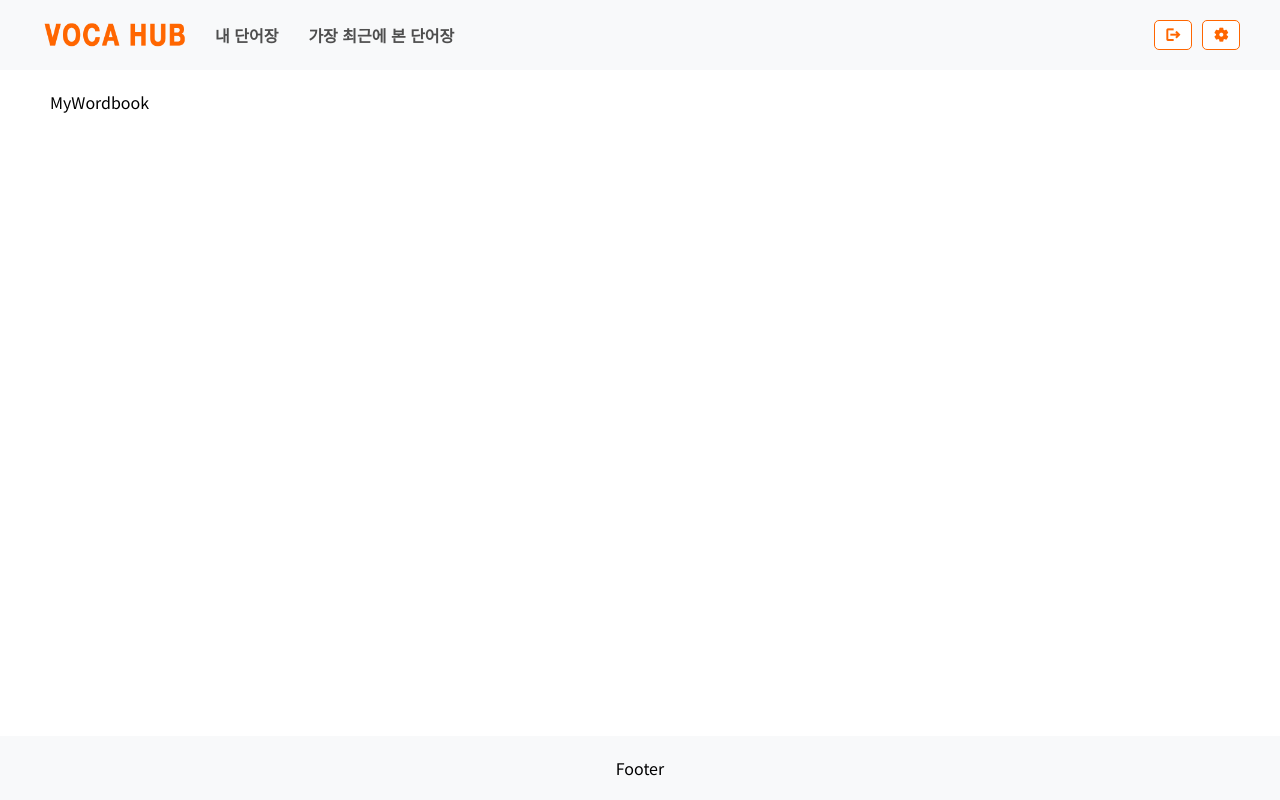
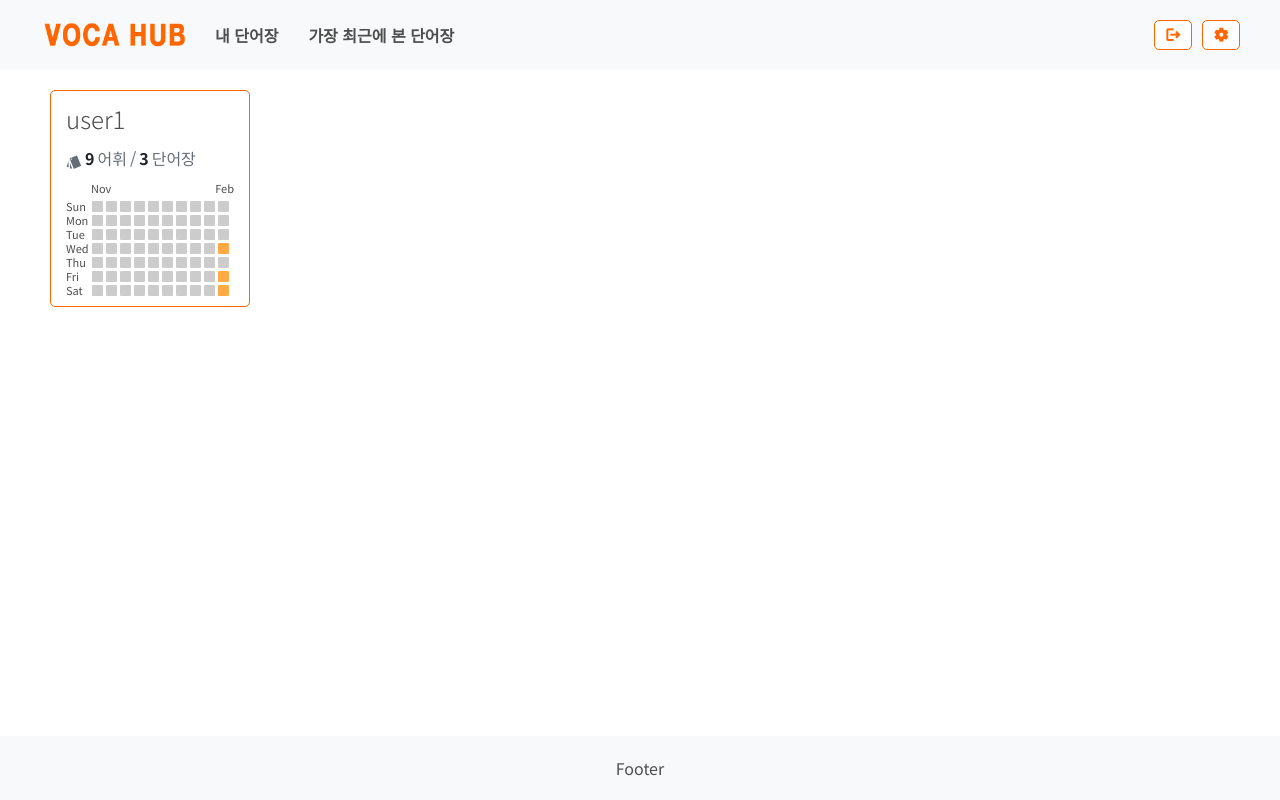
Before and after one commit to raipen/vocahub, a React (Create React App) app in the folder front/: page /mywordbook in a window 1280 px wide. Built offline with nearby package versions, Linux system fonts and the light colour scheme.

Commit message:
feat: impl profile

```diff
--- /dev/null
+++ b/front/src/components/Profile.tsx
@@ -0,0 +1,139 @@
+import styled from 'styled-components';
+
+const ProfileContainer = styled.div`
+  display: flex;
+  flex-direction: column;
+  position: relative;
+  width: 200px;
+  padding: 10px 15px;
+  height: 100%;
+  border: 1px solid var(--main-color);
+  border-radius: 5px;
+  &>div:first-child {
+    display: flex;
+    align-items: center;
+    font-size: 1.5rem;
+    font-weight: 300;
+    margin-bottom: 10px;
+  }
+  &>div:nth-child(2) {
+    display: flex;
+    align-items: flex-end;
+    gap: 3px;
+    color: var(--muted-text-color);
+    >.material-icons-sharp {
+        font-size: 1rem;
+    }
+    >span:nth-child(3n+2) {
+        font-weight: 600;
+        color: var(--important-text-color);
+    }
+  }
+`;
+
+const LoginDateTable = styled.div`
+    display: flex;
+    flex-direction: column;
+    flex-wrap: wrap;
+    width: fit-content;
+    height: calc(11px * 7 + 3px * 6);
+    gap: 3px;
+`;
+
+const LoginDateElement = styled.div<{ background: string }>`
+    width: 11px;
+    height: 11px;
+    border-radius: 1px;
+    background-color: ${({background}) => background};
+    &>div {
+        display: none;
+        width: 200px;
+        font-size: 0.8rem;
+        text-align: center;
+        z-index: 1;
+        background-color: rgb(36, 41, 47);
+        color: white;
+        border-radius: 5px;
+        position: absolute;
+        transform: translate(-50%, calc(-100% - 5px));
+        &::after {
+            content: '';
+            position: absolute;
+            top: 100%;
+            left: 50%;
+            border: 5px solid transparent;
+            border-top-color: rgb(36, 41, 47);
+            transform: translateX(calc(-50% + 5px));
+        }
+    }
+    &:hover {
+        &>div {
+            display: block;
+        }
+    }
+`
+
+const Month = styled.div`
+    margin: 10px 0px 5px 25px;
+    font-size: 11px;
+    display: flex;
+    justify-content: space-between;
+`;
+
+function LoginDate({loginDate}: {loginDate: {date: string, count: number}[]}) {
+    if(loginDate.length<70) return (<div>로그인 정보 가져오는 중</div>);
+    const dataToUse = loginDate.slice(0, 64 + new Date().getDay()).reverse();
+    const [firstMonthName, lastMonthName] = [dataToUse[0].date, dataToUse[dataToUse.length - 1].date].map(date => {
+        const month = date.split('-')[1];
+        return ['Jan', 'Feb', 'Mar', 'Apr', 'May', 'Jun', 'Jul', 'Aug', 'Sep', 'Oct', 'Nov', 'Dec'][parseInt(month) - 1]
+    });
+    return (
+        <div>
+            <Month>
+                <div>{firstMonthName}</div>
+                <div>{lastMonthName}</div>
+            </Month>
+            <LoginDateTable>
+                {["Sun", "Mon", "Tue", "Wed", "Thu", "Fri", "Sat"].map((day, index) => (
+                    <div key={index} style={{fontSize: '11px',lineHeight: '11px'}}>{day}</div>
+                ))}
+                {dataToUse.map((date, index) => (
+                    <LoginDateElement key={index} background={date.count>1? 'var(--main-color)': date.count===1? '#ffaa44': '#ccc'}>
+                        <div>{date.date}<br/>{date.count}개의 단어장을 학습</div>
+                    </LoginDateElement>
+                ))}
+            </LoginDateTable>
+        </div>
+    );
+}
+
+function Profile({profile}: {profile:{
+    name: string;
+    wordbookCount: number;
+    vocaCount: number;
+    loginDate: {
+        date: string;
+        count: number;
+    }[];
+}}) {
+  return (
+    <ProfileContainer>
+        <div>
+            {profile.name}
+        </div>
+        <div>
+            <span className="material-icons-sharp">
+                style
+            </span>
+            <span>{profile.vocaCount}</span>
+            <span>어휘</span>
+            <span>/</span>
+            <span>{profile.wordbookCount}</span>
+            <span>단어장</span>
+        </div>
+        <LoginDate loginDate={profile.loginDate} />
+    </ProfileContainer>
+  );
+}
+
+export default Profile;
--- a/front/src/components/index.tsx
+++ b/front/src/components/index.tsx
@@ -20,11 +20,11 @@ export const Button = styled.button`
     }
 `;
 
-export const MainContainer = styled.main<{ background?: string }>`
+export const MainContainer = styled.main<{ background?: string, flexdirection?: string }>`
   padding: 20px max(30px, calc(50% - 590px));
   width: 100%;
   display: flex;
-  flex-direction: column;
+  flex-direction: ${props => props.flexdirection || 'column'};
   background-color: ${props => props.background || 'white'};
 `;
 
--- a/front/src/index.css
+++ b/front/src/index.css
@@ -4,7 +4,7 @@ body,
 html {
   font-family: Noto Sans KR, sans-serif;
   margin: 0;
-  padding: 0
+  padding: 0;
 }
 
 * {
@@ -17,10 +17,14 @@ html {
   width: 100%;
   display: flex;
   flex-direction: column;
+  color: var(--text-color);
 }
 
 :root {
-  --main-color: #ff6600
+  --main-color: #ff6600;
+  --text-color: #4e4e4e;
+  --important-text-color: rgb(31, 35, 40);
+  --muted-text-color: rgb(101, 109, 118);
 }
 
 a {
--- a/front/src/pages/MyWordbook.tsx
+++ b/front/src/pages/MyWordbook.tsx
@@ -1,13 +1,14 @@
 import { MainContainer } from "@components";
 import { getProfile } from "@utils/apis/wordbook";
 import useFetchWithRendering from "@hooks/useFetchWithRendering";
+import Profile from "@components/Profile";
 
 function MyWordbook() {
   const [profile, profileLoading, profileError] = useFetchWithRendering(getProfile);
   console.log(profile, profileLoading, profileError);
   return (
-    <MainContainer>
-      MyWordbook
+    <MainContainer flexdirection="row">
+      <Profile profile={profile || {name: 'Loading', wordbookCount: 0, vocaCount: 0, loginDate: []}} />
     </MainContainer>
   );
 }
--- a/front/src/utils/apis/wordbookmock.ts
+++ b/front/src/utils/apis/wordbookmock.ts
@@ -6,9 +6,9 @@ const data = {
         { id: 2, name: "user2", password: "1234" },
     ],
     wordbook: [
-        { id: 1, userId: 1, name: "wordbook1", createdAt: new Date(new Date().getTime() - 1000 * 60 * 60 * 72).toISOString(), isHidden: false },
-        { id: 2, userId: 1, name: "wordbook2", createdAt: new Date(new Date().getTime() - 1000 * 60 * 60 * 24).toISOString(), isHidden: false },
-        { id: 3, userId: 1, name: "wordbook3", createdAt: new Date(new Date().getTime() - 1000 * 60 * 10).toISOString(), isHidden: false },
+        { id: 1, userId: 1, name: "wordbook1", createdAt: new Date(new Date().getTime() - 1000 * 60 * 60 * 72 + 1000 * 60 * 60 * 9).toISOString(), isHidden: false },
+        { id: 2, userId: 1, name: "wordbook2", createdAt: new Date(new Date().getTime() - 1000 * 60 * 60 * 24 + 1000 * 60 * 60 * 9).toISOString(), isHidden: false },
+        { id: 3, userId: 1, name: "wordbook3", createdAt: new Date(new Date().getTime() - 1000 * 60 * 10 + 1000 * 60 * 60 * 9).toISOString(), isHidden: false },
         { id: 4, userId: 2, name: "day1", createdAt: new Date(new Date().getTime() - 1000 * 60 * 5).toISOString(), isHidden: false },
         { id: 5, userId: 2, name: "day2", createdAt: new Date(new Date().getTime() - 1000 * 60 * 2).toISOString(), isHidden: false },
         { id: 6, userId: 2, name: "day3", createdAt: new Date(new Date().getTime() - 1000 * 60).toISOString(), isHidden: false },
@@ -28,16 +28,16 @@ const data = {
 
 
 export const getProfile = async (accessToken: string) => {
-    return new Promise<{name:String, wordbookCount:Number, vocaCount:Number, loginDate:{date:String, isLogin:Boolean}[]}>((resolve,reject) => {
+    return new Promise<{name:string, wordbookCount:number, vocaCount:number, loginDate:{date:string, count:number}[]}>((resolve,reject) => {
         setTimeout(() => {
             if (accessToken === "access_token") {
                 return reject(new ExpiredAccessTokenError("expired access token"));
             }
             const wordbook = data.wordbook.filter((wordbook) => wordbook.userId === 1&&!wordbook.isHidden);
             const vocaCount = data.voca.filter((voca) => wordbook.some((wordbook) => wordbook.id === voca.bookId)).length;
-            const loginDate = Array.from({length:30},
-                (_,i) => new Date(new Date().getTime() - 1000 * 60 * 60 * 24 * i).toISOString())
-                .map((date) => ({date:date.slice(0,10), isLogin: wordbook.some((wordbook) => wordbook.createdAt.slice(0,10) === date)}));
+            const loginDate = Array.from({length:70},
+                (_,i) => new Date(new Date().getTime() + 1000 * 60 * 60 * 9 - 1000 * 60 * 60 * 24 * i).toISOString().slice(0,10))
+                .map((date) => ({date:date.slice(0,10), count: wordbook.filter((wordbook) => wordbook.createdAt.slice(0,10) === date).length}));
             resolve({
                 name:"user1",
                 wordbookCount:wordbook.length,
```
